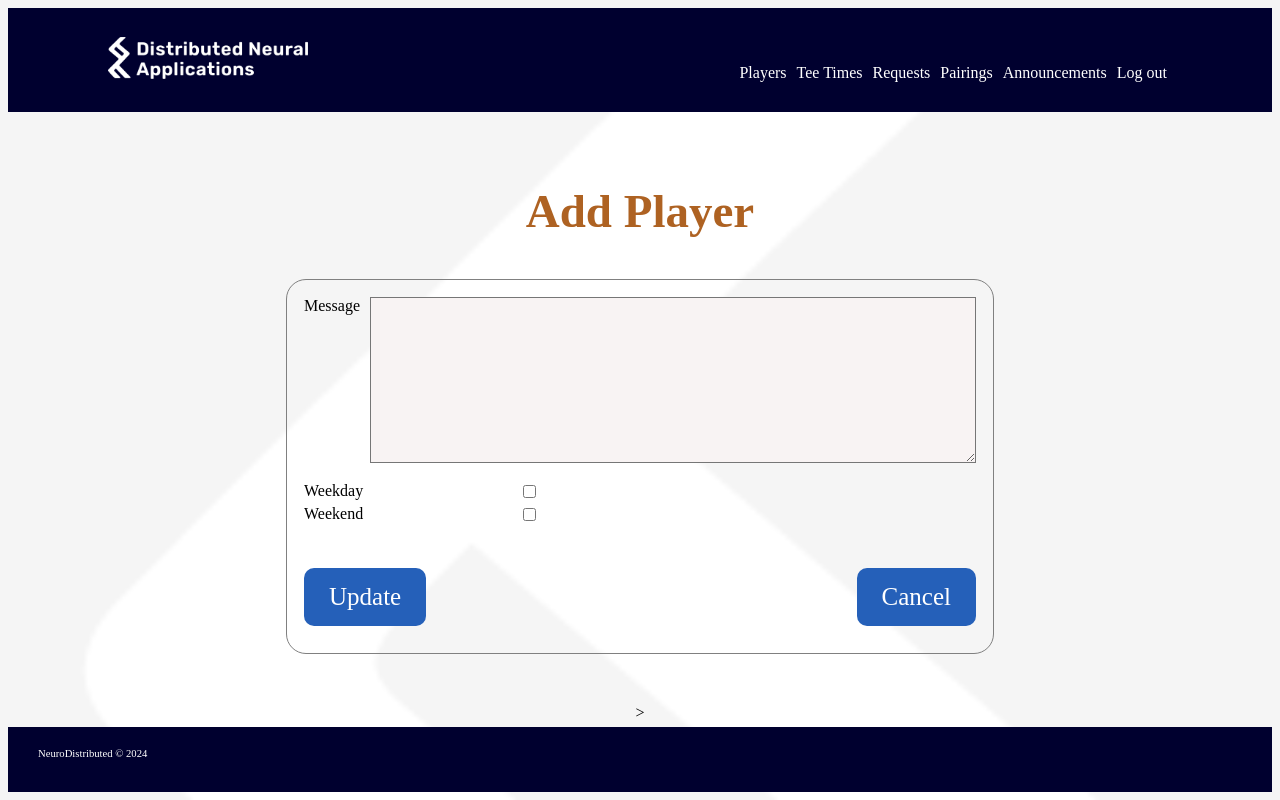
After one commit to Gypsaman/loft_golf, a Flask app: page /announcements in a window 1280 px wide. The commit adds this page. Run offline with Flask 3, Linux system fonts and the light colour scheme; the visitor is signed in with stand-in values (Sample User, id 1); parts of the project's set-up code (start-up, migrations or seed data) failed here and were passed over; some libraries are stand-ins or nearby versions; some web fonts are replaced.

Commit message:
announcements

```diff
--- a/webproject/routes/main.py
+++ b/webproject/routes/main.py
@@ -1,5 +1,6 @@
 from flask import Blueprint, redirect, render_template,  request, url_for
 from flask_login import login_required
+from webproject.modules import messaging
 
 
 
@@ -14,3 +15,18 @@ def index():
 @login_required
 def weather():
     return render_template("main/weather.html")
+
+@main.route('/announcements')
+@login_required
+def announcements():
+    return render_template("main/announcements.html")
+
+@main.route('/announcements', methods=['POST'])
+@login_required
+def announcements_post():
+    msg = request.form.get('message')
+    weekday = request.form.get('weekday')
+    weekend = request.form.get('weekend')
+    messaging.announcements(msg,weekday,weekend)
+
+    return redirect(url_for('main.weather'))
--- /dev/null
+++ b/webproject/templates/main/announcements.html
@@ -0,0 +1,41 @@
+{% extends 'base.html' %}
+{% block body %}
+<div class="neuro-content">
+    <h1>Add Player</h1>
+    {% with messages = get_flashed_messages() %} {% if messages %}
+    <div class="notification is-danger">
+        {{ messages[0] }}. Go to
+        <a href="{{ url_for('main.weather') }}">Weather Page</a>
+    </div>
+    {% endif %} {% endwith %}
+    <div class="neuro-form-section">
+        <form class="neuro-form"  method="POST" action="/announcements">
+            <div class="neuro-form-entry-row">
+                <label for="message">Message</label>
+                <textarea name="message" id="message" rows="10"></textarea>
+            </div>
+
+            <div class="neuro-form-entry-row" style="margin-top: 15px;">
+                <label for="weekday">Weekday</label>
+                <input type="checkbox" name="weekday" id="weekday" >
+                <div></div><div></div><div></div>
+            </div>
+            <div class="neuro-form-entry-row">
+                <label for="weekend">Weekend</label>
+                <input type="checkbox" name="weekend" id="weekend" >
+                <div></div><div></div><div></div>
+            </div>
+            <div class="neuro-form-entry-row">
+                <div class="" style="margin-top: 40px;">
+                    <button type="submit" class="neuro-button-main">Update</button>
+                </div>
+                <div class="" style="margin-top: 40px;margin-left: 5px">
+                    <button type="button" class="neuro-button-main" onclick="window.location.href='/weather'">Cancel</button>
+                </div>
+            </div>
+        </form>
+    </div>
+
+</div>>
+
+{% endblock %}
--- a/webproject/templates/navbar.html
+++ b/webproject/templates/navbar.html
@@ -22,6 +22,9 @@
           <a href="/pairings/1" class="neuro-nav-link">Pairings</a>
         </li>
         <li class="neuro-nav-item">
+          <a href="/announcements" class="neuro-nav-link">Announcements</a>
+        </li>
+        <li class="neuro-nav-item">
           <a href="/logout" class="neuro-nav-link">Log out</a>
         </li>
 
```
Also changed, not shown: test_module.py (+16 -9 lines), webproject/modules/messaging.py (+15 -0 lines).
